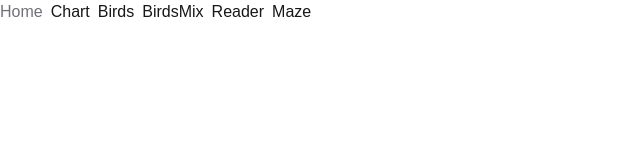
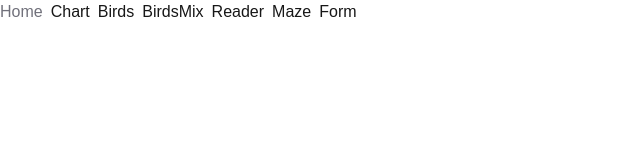
Before and after one commit to nemo-ahmed/play-around, a Next.js app: page / in a window 1280 px wide. Shown: the top 160 px of the page, without its empty margins (0-640 px from the left). Built offline with nearby package versions, Linux system fonts and the light colour scheme.

Commit message:
adding to nav

```diff
--- a/src/components/Nav.tsx
+++ b/src/components/Nav.tsx
@@ -29,6 +29,7 @@ function Nav() {
         <CustomLink isActive={path === '/birdsMix'}>birdsMix</CustomLink>
         <CustomLink isActive={path === '/reader'}>reader</CustomLink>
         <CustomLink isActive={path === '/maze'}>maze</CustomLink>
+        <CustomLink isActive={path === '/form'}>form</CustomLink>
       </div>
       <div>
         {options.length > 0 && (
```
